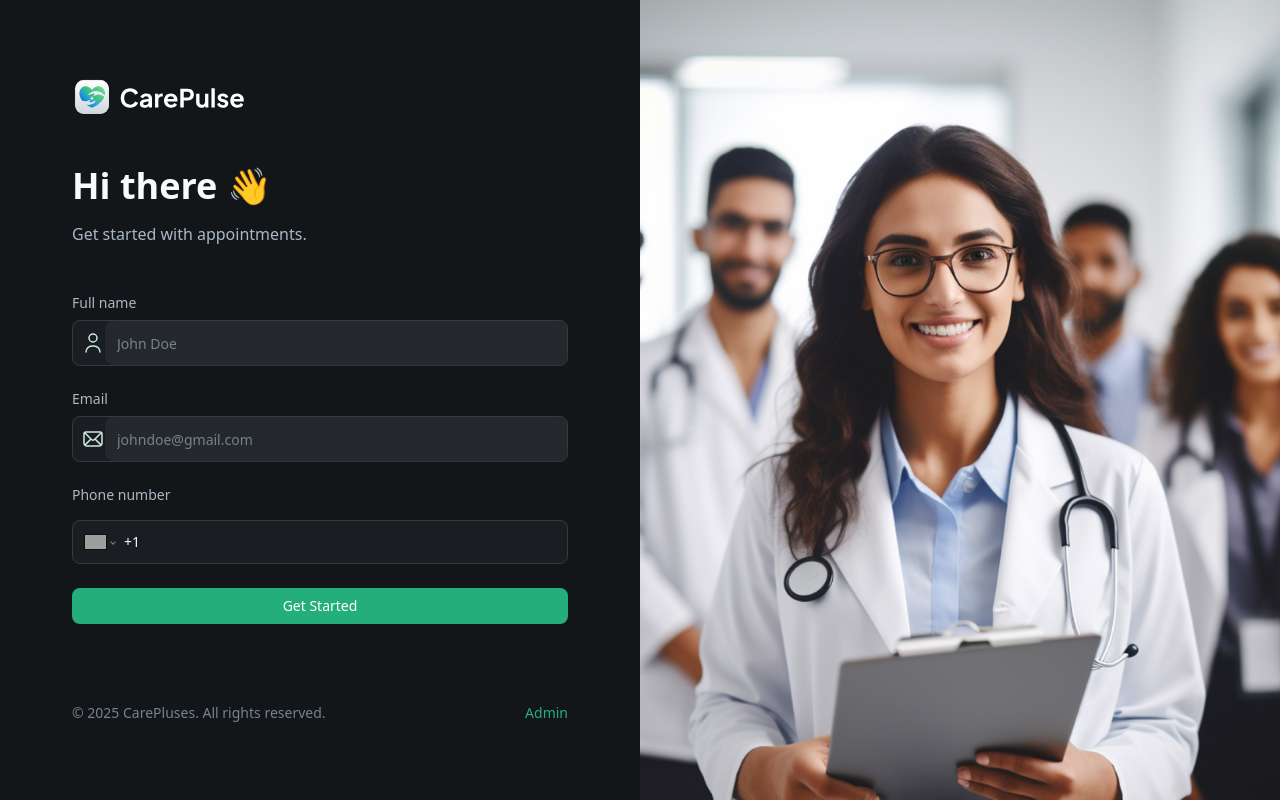
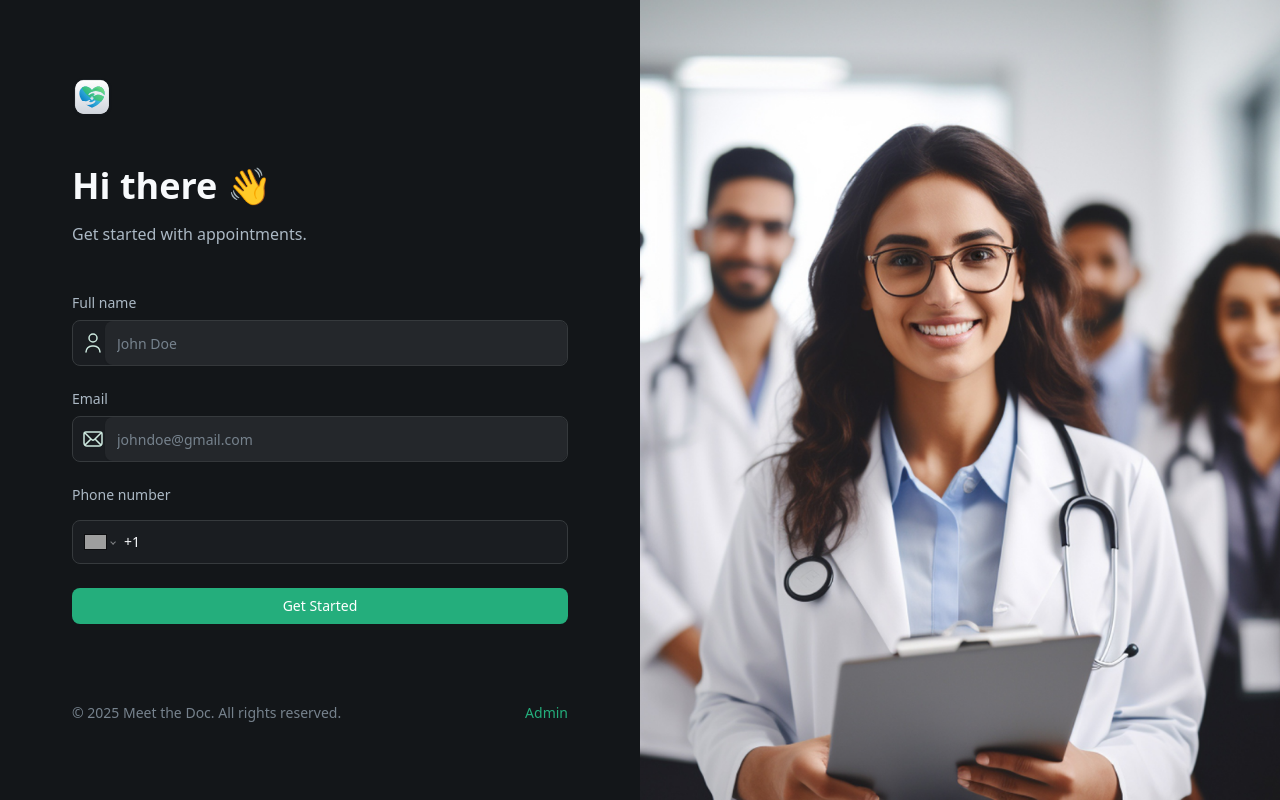
Before and after one commit to muhammad-jiku/jikmunn-patient-appointment-management, a Next.js app: page / in a window 1280 px wide. Built offline with nearby package versions, Linux system fonts and the light colour scheme; no server answers; grey boxes are pictures that could not be loaded.

Commit message:
some necessary modifications added

```diff
--- a/app/admin/page.tsx
+++ b/app/admin/page.tsx
@@ -13,7 +13,7 @@ const AdminPage = async () => {
       <header className='admin-header'>
         <Link href='/' className='cursor-pointer'>
           <Image
-            src='/assets/icons/logo-full.svg'
+            src='/assets/icons/logo-icon.svg'
             height={32}
             width={162}
             alt='logo'
--- a/app/page.tsx
+++ b/app/page.tsx
@@ -13,7 +13,7 @@ const Home = ({ searchParams }: SearchParamProps) => {
       <section className='custom-scrollbar container my-auto'>
         <div className='sub-container max-w-[496px]'>
           <Image
-            src='/assets/icons/logo-full.svg'
+            src='/assets/icons/logo-icon.svg'
             height={1000}
             width={1000}
             alt='patient'
@@ -24,7 +24,7 @@ const Home = ({ searchParams }: SearchParamProps) => {
 
           <div className='text-14-regular mt-20 flex justify-between'>
             <p className='justify-items-end text-dark-600 xl:text-left'>
-              © {year} CarePluses. All rights reserved.
+              © {year} Meet the Doc. All rights reserved.
             </p>
             <Link href='/?admin=true' className='text-green-500'>
               Admin
--- a/app/patients/[userId]/new-appointment/page.tsx
+++ b/app/patients/[userId]/new-appointment/page.tsx
@@ -11,7 +11,7 @@ const Appointment = async ({ params: { userId } }: SearchParamProps) => {
       <section className='custom-scrollbar container my-auto'>
         <div className='sub-container max-w-[860px] flex-1 justify-between'>
           <Image
-            src='/assets/icons/logo-full.svg'
+            src='/assets/icons/logo-icon.svg'
             height={1000}
             width={1000}
             alt='logo'
@@ -25,7 +25,7 @@ const Appointment = async ({ params: { userId } }: SearchParamProps) => {
           />
 
           <p className='copyright mt-10 py-12'>
-            © {year} CarePluses. All rights reserverd.
+            © {year} Meet the Doc. All rights reserverd.
           </p>
         </div>
       </section>
--- a/app/patients/[userId]/new-appointment/success/page.tsx
+++ b/app/patients/[userId]/new-appointment/success/page.tsx
@@ -22,7 +22,7 @@ const RequestSuccess = async ({
       <div className='success-img'>
         <Link href='/'>
           <Image
-            src='/assets/icons/logo-full.svg'
+            src='/assets/icons/logo-icon.svg'
             height={1000}
             width={1000}
             alt='logo'
@@ -73,7 +73,7 @@ const RequestSuccess = async ({
           </Link>
         </Button>
 
-        <p className='copyright'>© {year} CarePluse</p>
+        <p className='copyright'>© {year} Meet the Doc. All rights reserved.</p>
       </div>
     </div>
   );
--- a/app/patients/[userId]/register/page.tsx
+++ b/app/patients/[userId]/register/page.tsx
@@ -15,7 +15,7 @@ const Register = async ({ params: { userId } }: SearchParamProps) => {
       <section className='custom-scrollbar container'>
         <div className='sub-container max-w-[860px] flex-1 flex-col py-10'>
           <Image
-            src='/assets/icons/logo-full.svg'
+            src='/assets/icons/logo-icon.svg'
             height={1000}
             width={1000}
             alt='patient'
@@ -24,7 +24,9 @@ const Register = async ({ params: { userId } }: SearchParamProps) => {
 
           <RegisterForm user={user} />
 
-          <p className='copyright py-12'>© {year} CarePluse</p>
+          <p className='copyright py-12'>
+            © {year} Meet the Doc. All rights reserved.
+          </p>
         </div>
       </section>
 
```
Also changed, not shown: public/assets/icons/logo.png (added).
